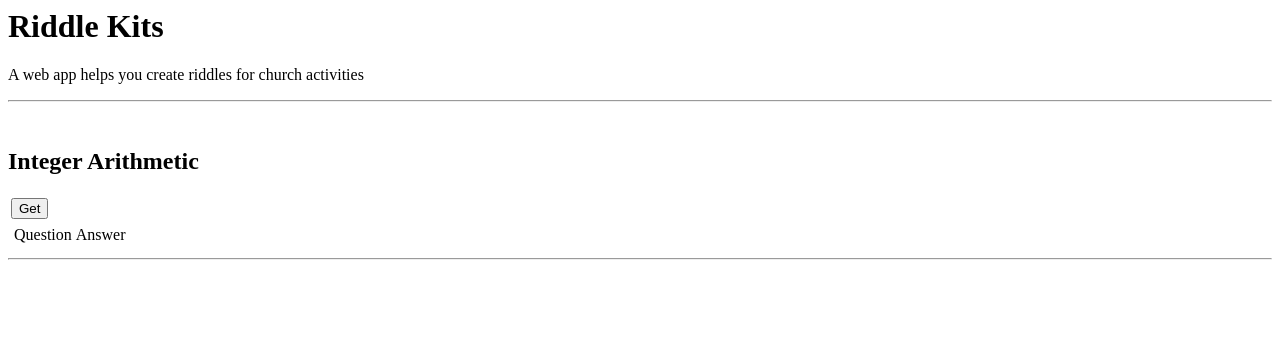
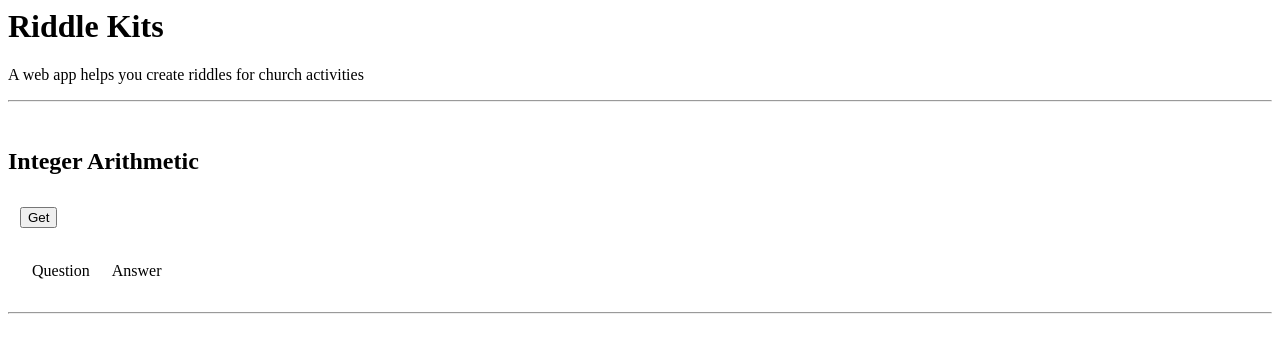
Before and after one commit to wfchiang/riddle-kits, a Django app: page / in a window 1280 px wide. Shown: the top 353 px of the page. Run offline with Django 3.2, Linux system fonts and the light colour scheme; some libraries are stand-ins or nearby versions.

Commit message:
Add some CSS styles

```diff
--- a/riddlekits/riddlekits/templates/index.html
+++ b/riddlekits/riddlekits/templates/index.html
@@ -1,8 +1,10 @@
 <html>
 <head>
     <title>Riddle Kits</title>
-    <!-- <meta name="viewport" content="width=device-width, initial-scale=1">
-    <link rel="stylesheet" type="text/css" media="screen" href="main.css"> -->
+    <style>
+        tr { padding: 5px; }
+        td { padding: 10px; }
+    </style>
     <meta charset="utf-8">
     <script src="https://ajax.googleapis.com/ajax/libs/angularjs/1.6.9/angular.min.js"></script>
     <script charset="utf-8">
```
